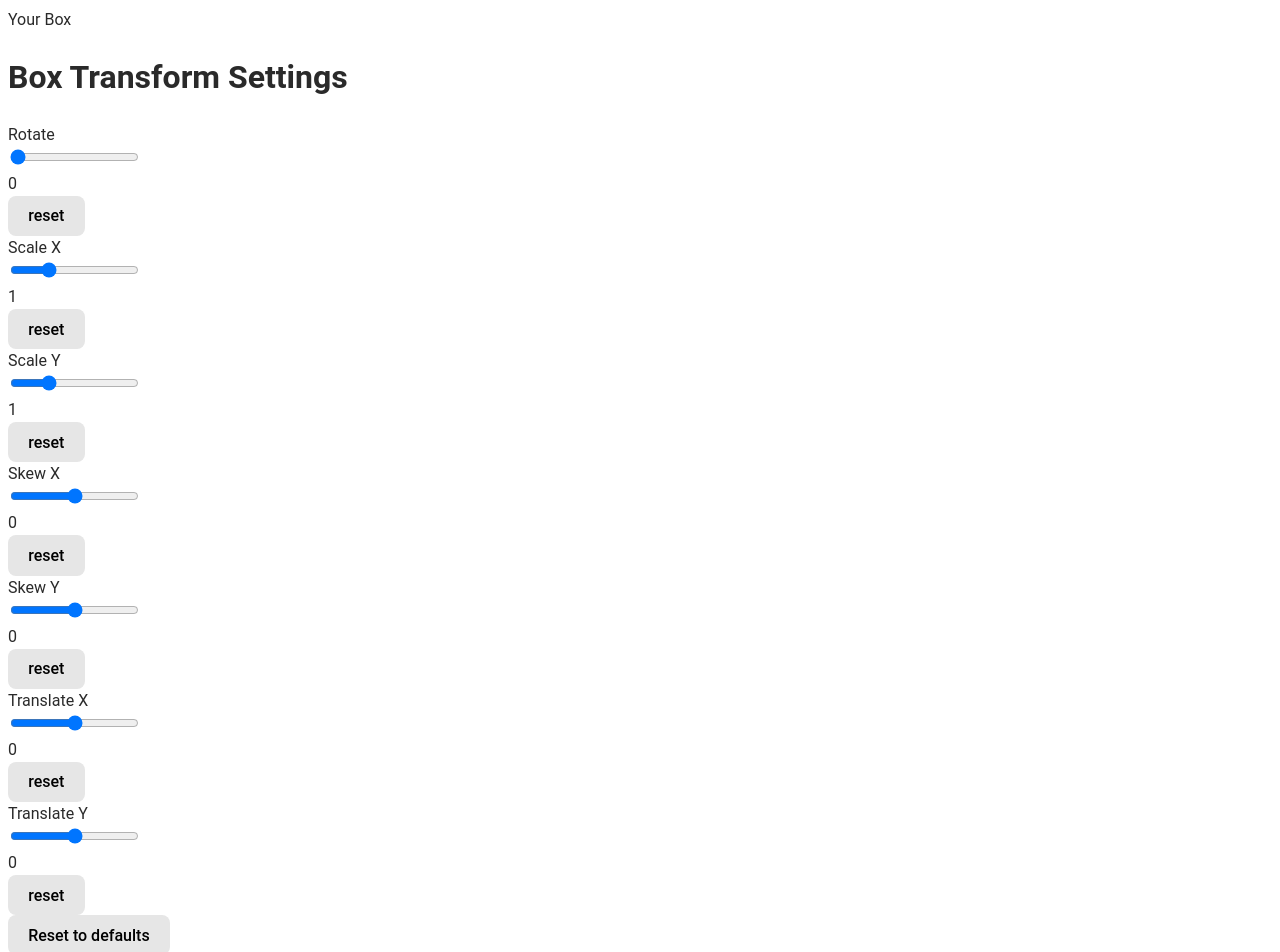
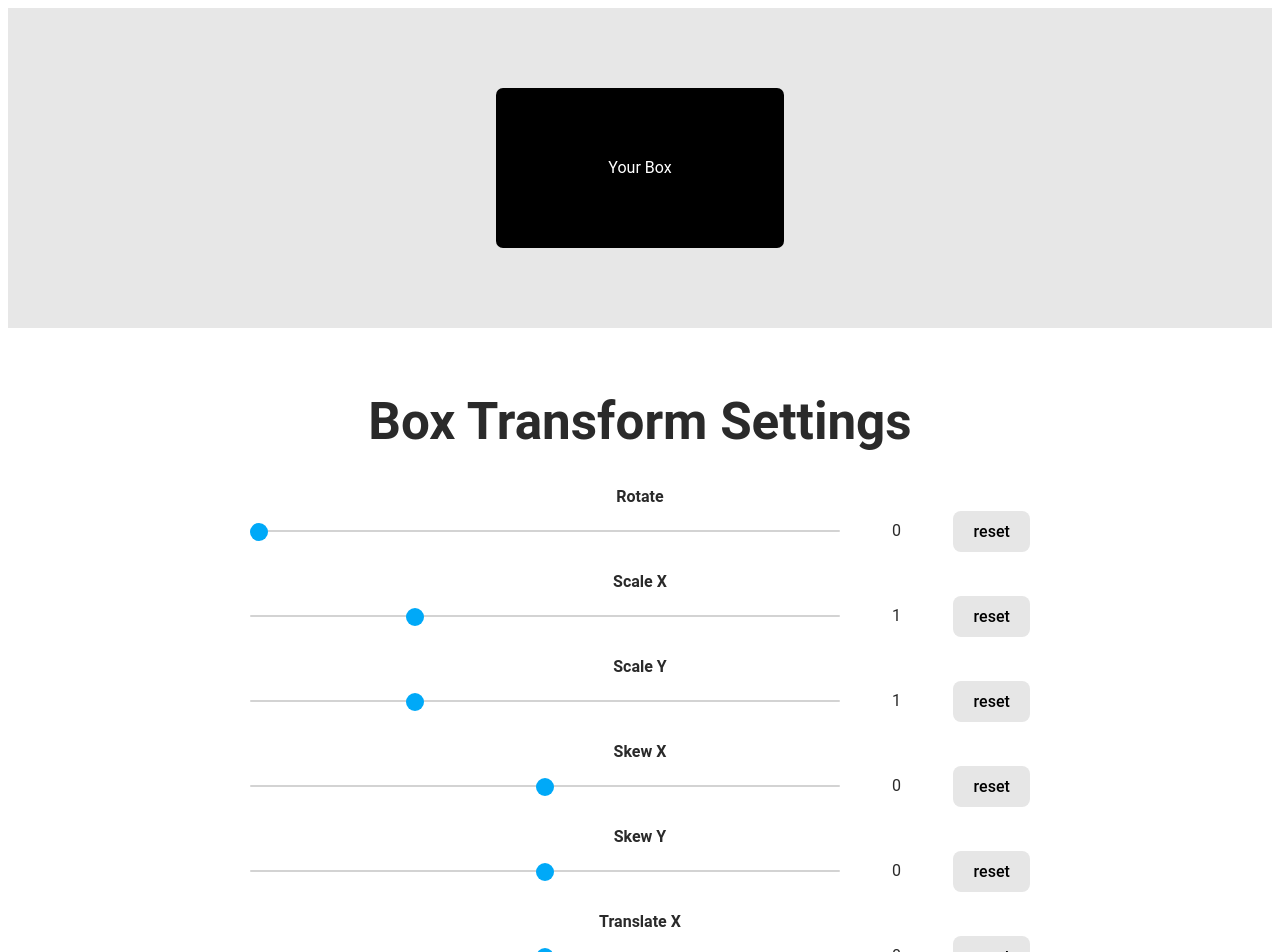
Before and after one commit to ricafolio/box-transform-visualizer, a React (Vite) app: page / in a window 1280 px wide. Shown: the top 952 px of the page. Built offline with nearby package versions, Linux system fonts and the light colour scheme.

Commit message:
feat: add app styles

```diff
--- a/src/index.css
+++ b/src/index.css
@@ -11,6 +11,9 @@
   -webkit-font-smoothing: antialiased;
   -moz-osx-font-smoothing: grayscale;
   -webkit-text-size-adjust: 100%;
+  --range-line-color: #d3d3d3;
+  --range-circle-color: #00a9f8;
+  --range-circle-hover-color: #35bfff;
 }
 
 button {
@@ -28,3 +31,207 @@ button {
 button:hover {
   background-color: #dbdbdb;
 }
+
+h1 {
+  font-size: 3.2em;
+  line-height: 1.1;
+}
+
+h2 {
+  font-size: 2rem;
+}
+
+code {
+  display: block;
+  box-sizing: border-box;
+  width: 100%;
+  background-color: #f3f3f3;
+  padding: 1.5rem 2rem;
+}
+
+.controller {
+  max-width: 780px;
+  margin: 0 auto;
+  padding: 2rem;
+  text-align: center;
+  min-width: 320px;
+}
+
+.box-container {
+  width: 100%;
+  overflow: hidden;
+  background-color: #e7e7e7;
+  padding: 5rem 0;
+}
+
+.box {
+  width: 18rem;
+  height: 10rem;
+  background-color: #000000;
+  color: #fff;
+  border-radius: 7px;
+  margin: 0 auto;
+}
+
+.box span {
+  height: 100%;
+  display: flex;
+  justify-content: center;
+  align-items: center;
+}
+
+.field-container {
+  margin-bottom: 1rem;
+}
+
+.field-container label {
+  font-weight: 700;
+}
+
+.input-box-container {
+  display: flex;
+  flex-direction: row;
+  justify-content: space-between;
+  align-items: center;
+}
+
+.input-box-left {
+  width: 90%;
+}
+
+.input-box-left input {
+  width: 100%;
+}
+
+.input-box-right {
+  width: 10%;
+  margin: 0 1.5rem;
+}
+
+label {
+  display: block;
+  width: 100%;
+}
+
+#resetAllBtn {
+  background-color: #b63827;
+  color: #fff;
+  margin-top: 3rem;
+  margin-bottom: 3rem;
+}
+
+/* --- */
+
+input[type=range] {
+  height: 25px;
+  -webkit-appearance: none;
+  margin: 10px 0;
+  width: 100%;
+}
+
+input[type=range]:focus {
+  outline: none;
+}
+
+input[type=range]::-webkit-slider-runnable-track {
+  width: 100%;
+  height: 2px;
+  cursor: pointer;
+  box-shadow: 0px 0px 0px #000000;
+  background: var(--range-line-color);
+  transition: background 1s ease-in-out;
+  border-radius: 1px;
+  border: 0px solid #000000;
+}
+
+input[type=range]::-webkit-slider-thumb {
+  box-shadow: 0px 0px 0px #000000;
+  height: 18px;
+  width: 18px;
+  border-radius: 25px;
+  background: var(--range-circle-color);
+  cursor: pointer;
+  -webkit-appearance: none;
+  margin-top: -7px;
+}
+
+input[type=range]::-webkit-slider-thumb:hover {
+  background: var(--range-circle-hover-color);
+}
+
+input[type=range]:focus::-webkit-slider-runnable-track {
+  background: var(--range-line-color);
+}
+
+input[type=range]::-moz-range-track {
+  width: 100%;
+  height: 2px;
+  cursor: pointer;
+  box-shadow: 0px 0px 0px #000000;
+  transition: background 1s ease-in-out;
+  background: var(--range-line-color);
+  border-radius: 1px;
+  border: 0px solid #000000;
+}
+
+input[type=range]::-moz-range-thumb {
+  box-shadow: 0px 0px 0px #000000;
+  height: 18px;
+  width: 18px;
+  border-radius: 25px;
+  background: var(--range-circle-color);
+  cursor: pointer;
+}
+
+input[type=range]::-moz-range-thumb:hover {
+  background: var(--range-circle-hover-color);
+}
+
+input[type=range]::-ms-track {
+  width: 100%;
+  height: 2px;
+  cursor: pointer;
+  background: transparent;
+  border-color: transparent;
+  color: transparent;
+}
+
+input[type=range]::-ms-fill-lower {
+  transition: background 1s ease-in-out;
+  background: var(--range-line-color);
+  border: 0px solid #000000;
+  border-radius: 2px;
+  box-shadow: 0px 0px 0px #000000;
+}
+
+input[type=range]::-ms-fill-upper {
+  transition: background 1s ease-in-out;
+  background: var(--range-line-color);
+  border: 0px solid #000000;
+  border-radius: 2px;
+  box-shadow: 0px 0px 0px #000000;
+}
+
+input[type=range]::-ms-thumb {
+  margin-top: 1px;
+  box-shadow: 0px 0px 0px #000000;
+  height: 18px;
+  width: 18px;
+  border-radius: 25px;
+  background: var(--range-circle-color);
+  cursor: pointer;
+}
+
+input[type=range]::-ms-thumb:hover {
+  background: var(--range-circle-hover-color);
+}
+
+input[type=range]:focus::-ms-fill-lower {
+  background: var(--range-line-color);
+}
+
+input[type=range]:focus::-ms-fill-upper {
+  background: var(--range-line-color);
+}
+
+/* --- */
```
